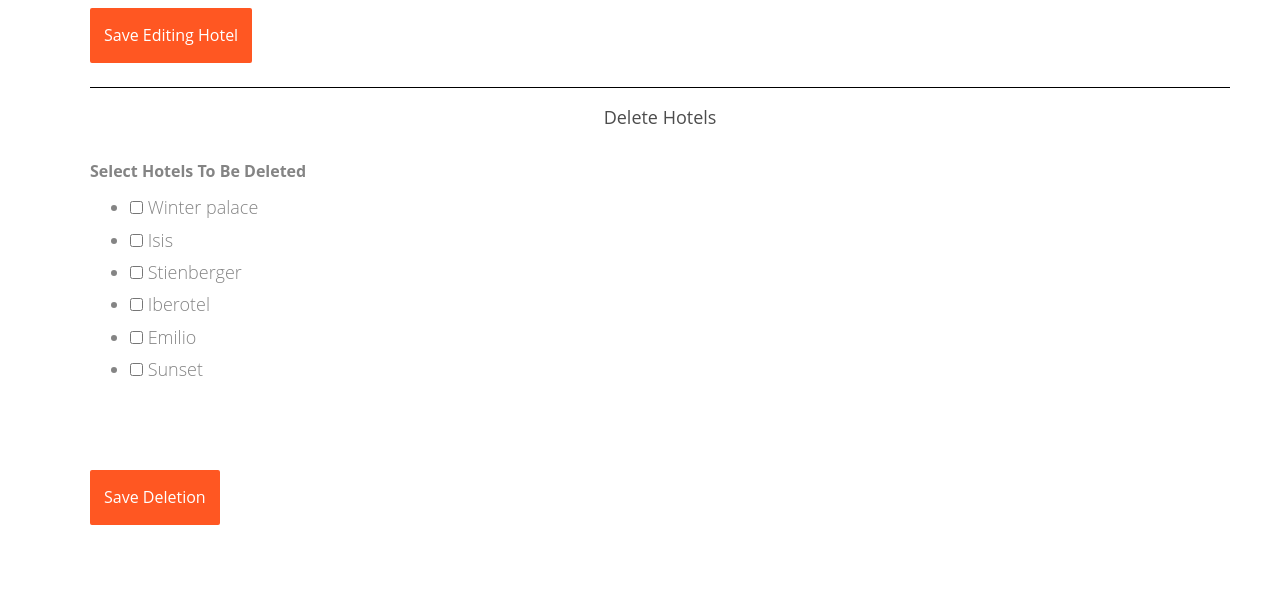
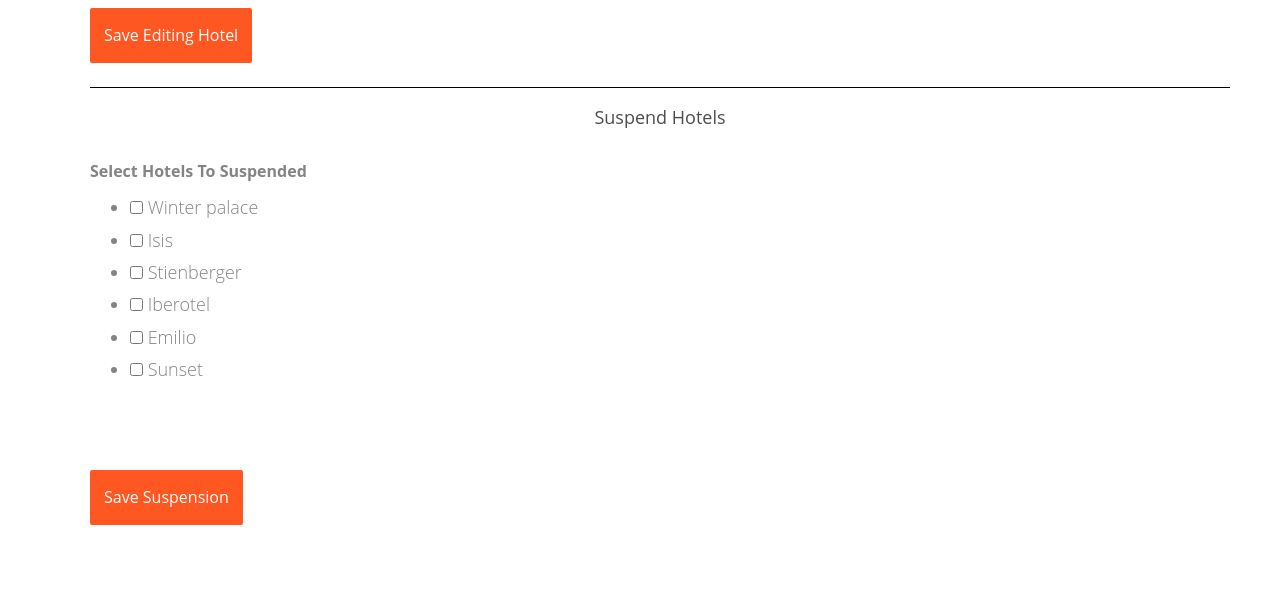
Before and after one commit to Ramez007/Tourism-Project, a PHP site: page /admin.php in a window 1280 px wide, after a click on "HOTELS". Shown: the part 3394-4008 px from the top of the page. Run offline with PHP 8.4, Linux system fonts and the light colour scheme; a user stored in the database is signed in; some libraries are stand-ins or nearby versions; some web fonts are replaced.

Commit message:
Changed Deletion to suspention

```diff
--- a/admin.php
+++ b/admin.php
@@ -366,11 +366,11 @@
                                     </div>
                         <!-- End Edit Hotel Subsection -->
                                     <hr style="border-top: 1px solid black">
-                                    <!-- Delete Hotel Section -->
-                                    <div id="delete-hotel-sec">
-                                        <h4 class="text-center">Delete Hotels</h4>
+                                    <!-- Suspend Hotel Section -->
+                                    <div id="suspend-hotel-sec">
+                                        <h4 class="text-center">Suspend Hotels</h4>
                                         <div id="checkboxes">
-                                            <label>Select Hotels To Be Deleted</label>
+                                            <label>Select Hotels To Suspended</label>
                                             <ul>
                                                 <li><input type="checkbox"> Winter palace</li>
                                                 <li><input type="checkbox"> Isis</li>
@@ -381,7 +381,7 @@
                                             </ul>
                                         </div>
                                         <br><br>
-                                        <input type="submit" class="btn btn-primary mb-2" value="Save Deletion">
+                                        <input type="submit" class="btn btn-primary mb-2" value="Save Suspension">
                                     </div>
 
 								</div>
@@ -558,18 +558,18 @@
                                     </div>
                                     <!-- end edit Package subsection   -->
                                     <hr style="border-top: 1px solid black">
-                                    <!-- Delete Pakage Section -->
-                                    <div id="delete-package-sec">
-                                        <h4 class="text-center">Delete Pacakges</h4>
+                                    <!-- Suspend Pakage Section -->
+                                    <div id="suspend-package-sec">
+                                        <h4 class="text-center">Suspend Pacakges</h4>
                                         <div id="checkboxes">
-                                            <label>Select Packages To Be Deleted</label>
+                                            <label>Select Packages To Be Suspended</label>
                                             <ul>
                                                 <li><input type="checkbox"> Cairo/Ain-Sokhna</li>
                                                 <li><input type="checkbox"> Luxor/Aswan</li>
                                             </ul>
                                         </div>
                                         <br><br>
-                                        <input type="submit" class="btn btn-primary mb-2" value="Save Deletion">
+                                        <input type="submit" class="btn btn-primary mb-2" value="Save Suspension">
                                     </div>
 
                                     <!-- end of packages -->
@@ -665,12 +665,12 @@
                                     </div>
                                     <!-- end edit event section -->
                                     <hr style="border-top: 1px solid black">
-                                    <!-- Delete Event Section -->
-                                    <div id="edit-event-sec">
-                                        <h4 class="text-center">Delete Events</h4>
+                                    <!-- suspend Event Section -->
+                                    <div id="suspend-event-sec">
+                                        <h4 class="text-center">Suspend Events</h4>
                                         <form action="">
                                             <div id="checkboxes">
-                                                <label for="deletevent">Select Events To Be Deleted</label>
+                                                <label for="deletevent">Select Events To Be Suspended</label>
                                                 <ul>
                                                     <li><input type="checkbox"> Establishing The Company</li>
                                                     <li><input type="checkbox"> Our First Bus</li>
@@ -681,7 +681,7 @@
                                                 </ul>
                                             </div>
                                             <br><br>
-                                            <input type="submit" class="btn btn-primary mb-2" value="Save Deletion">
+                                            <input type="submit" class="btn btn-primary mb-2" value="Save Suspension">
                                         </form>
                                     </div>
 								</div>
```
